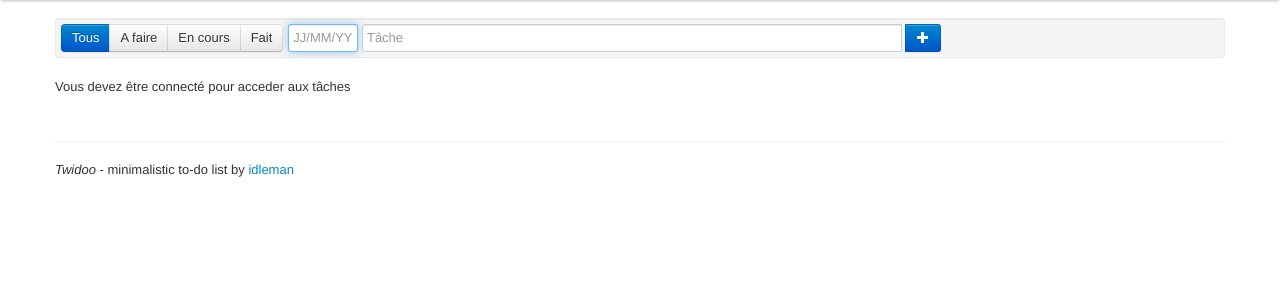
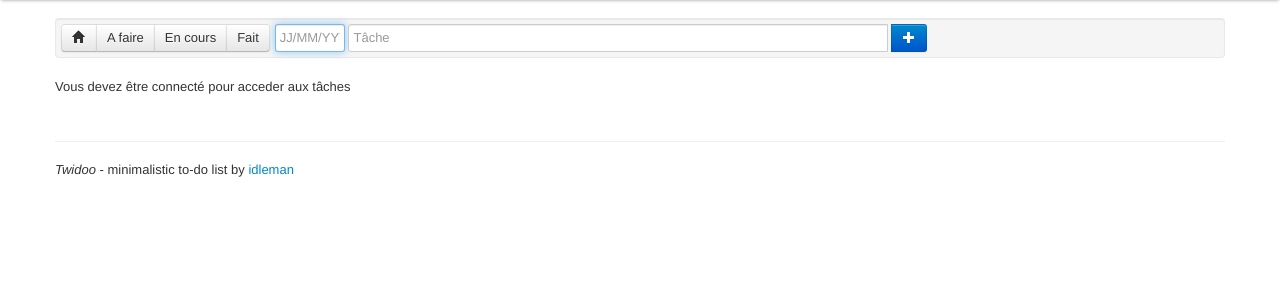
Before and after one commit to jerrywham/twidoo, a PHP site: page / in a window 1280 px wide. Shown: the part 44-344 px from the top of the page. Run offline with PHP 8.4, Linux system fonts and the light colour scheme.

Commit message:
Modification du système de filtre pour ne voir que les en cours et a faire en premiere page

```diff
--- a/function.php
+++ b/function.php
@@ -24,14 +24,14 @@ function get_task($id){
 	return $target;
 }
 
-function get_tasks($filter='all'){
-	if($filter=='all'){
+function get_tasks($filter=array()){
+	if(count($filter)==0){
 		return unstock(file_read(DATA_FILE));
 	}else{
 		$newList = array();
 		$tasks = unstock(file_read(DATA_FILE));
 			foreach($tasks as $task){
-			if($task['s']==$filter) $newList[]= $task;
+			if(in_array($task['s'],$filter)) $newList[]= $task;
 		}
 		return $newList;
 	}
--- a/index.php
+++ b/index.php
@@ -1,5 +1,5 @@
 <?php require_once('common.php');
-$filter = (isset($_['filter'])?$_['filter']:'all');
+$filter = (isset($_['filter'])?explode(',',$_['filter']):array());
 
 ?>
 <!DOCTYPE html>
@@ -59,10 +59,10 @@ $filter = (isset($_['filter'])?$_['filter']:'all');
     <div class="container">
         <div class="well-mini form-inline">
           <div class="btn-group pull-left margin5r">
-            <button class="btn <?php echo ($filter=='all'?'btn-primary':'') ?>" onclick="window.location='index.php?filter=all';">Tous</button>
-            <button class="btn <?php echo ($filter=='0'?'btn-primary':'') ?>" onclick="window.location='index.php?filter=0';">A faire</button>
-            <button class="btn <?php echo ($filter=='1'?'btn-primary':'') ?>" onclick="window.location='index.php?filter=1';">En cours</button>
-            <button class="btn <?php echo ($filter=='2'?'btn-primary':'') ?>" onclick="window.location='index.php?filter=2';">Fait</button>
+            <button class="btn" onclick="window.location='index.php?filter=0,1';"><i class="icon-home"></i></button>
+            <button class="btn <?php echo (isset($filter[0]) && $filter[0]==0 && count($filter)==1?'btn-primary':'') ?>" onclick="window.location='index.php?filter=0';">A faire</button>
+            <button class="btn <?php echo (isset($filter[0]) && $filter[0]==1 && count($filter)==1?'btn-primary':'') ?>" onclick="window.location='index.php?filter=1';">En cours</button>
+            <button class="btn <?php echo (isset($filter[0]) && $filter[0]==2 && count($filter)==1?'btn-primary':'') ?>" onclick="window.location='index.php?filter=2';">Fait</button>
           </div>
 
             <input type="text" name="taskDate" class="input-mini" placeholder="JJ/MM/YYYY">
```
